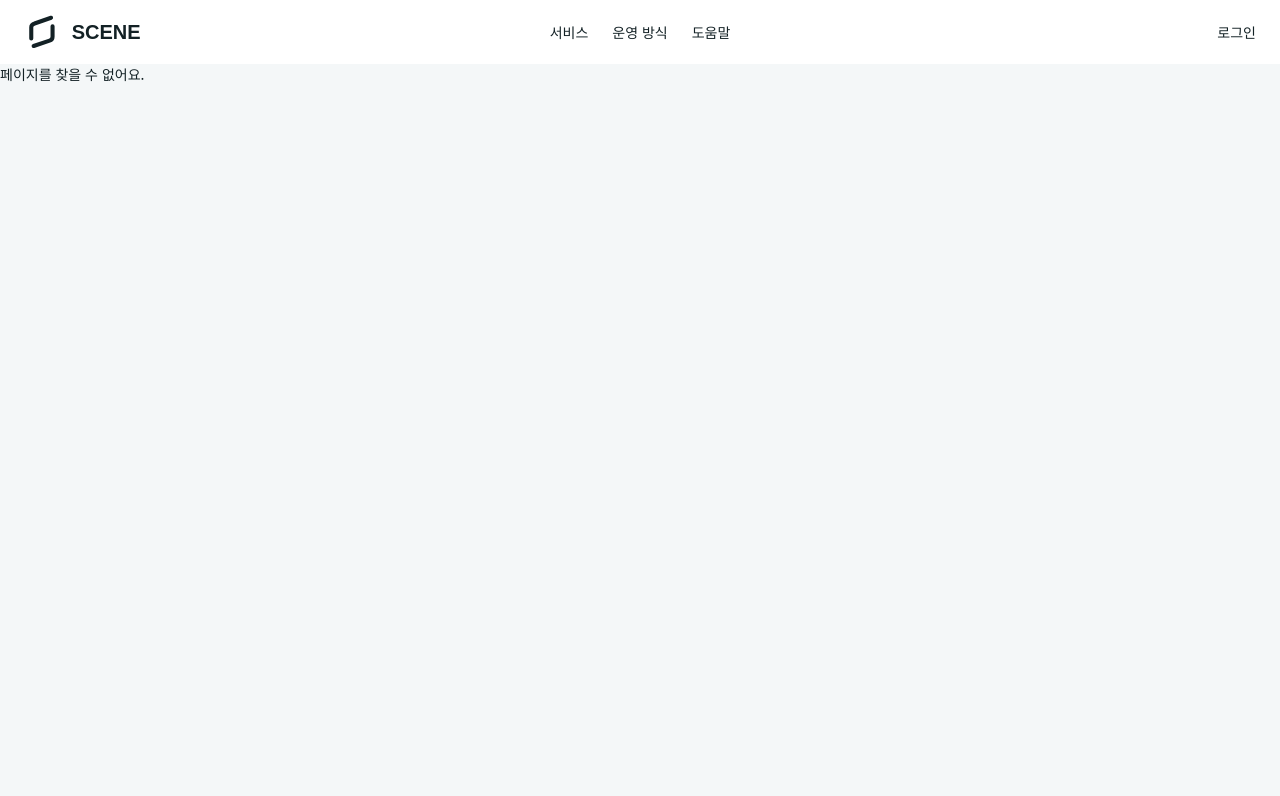
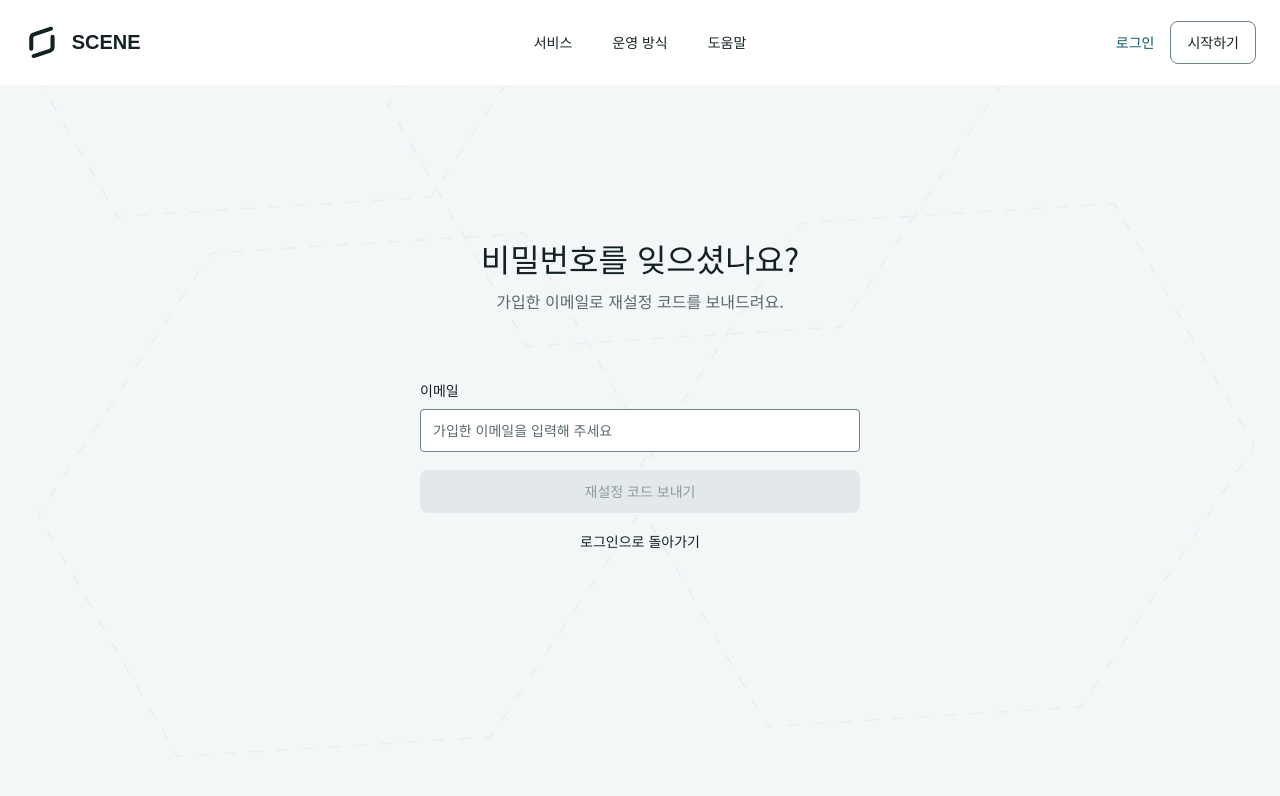
Before and after one commit to BeomhyunPark/SCENE, a React (Vite) app in the folder frontend/: page /forgot-password in a window 1280 px wide. Shown: the top 796 px of the page. Built offline with nearby package versions, Linux system fonts and the light colour scheme; a web font is replaced by a local one.

Commit message:
feat: add the public password recovery (#148)
Track: #147

```diff
--- a/frontend/src/App.tsx
+++ b/frontend/src/App.tsx
@@ -6,6 +6,7 @@ import { PublicHome } from "./components/PublicHome";
 import { PublicLogin } from "./components/PublicLogin";
 import { PublicSignup } from "./components/PublicSignup";
 import { PublicFindOrganization } from "./components/PublicFindOrganization";
+import { PublicForgotPassword } from "./components/PublicForgotPassword";
 import { PublicRegisterOrganization } from "./components/PublicRegisterOrganization";
 import { PublicVerifyEmail } from "./components/PublicVerifyEmail";
 
@@ -41,6 +42,7 @@ export function App() {
         <Route path="/verify-email" element={<PublicVerifyEmail />} />
         <Route path="/find-organization" element={<PublicFindOrganization />} />
         <Route path="/register-organization" element={<PublicRegisterOrganization />} />
+        <Route path="/forgot-password" element={<PublicForgotPassword />} />
         <Route path="*" element={<NotFound />} />
       </Routes>
     </QueryClientProvider>
--- /dev/null
+++ b/frontend/src/components/PublicForgotPassword.css
@@ -0,0 +1,180 @@
+.public-forgot {
+  position: relative;
+  min-height: calc(100vh - 85px);
+  overflow: hidden;
+  background: var(--color-bg-canvas);
+}
+
+.public-forgot__pattern {
+  position: absolute;
+  inset: 0;
+  pointer-events: none;
+}
+
+.public-forgot__hex {
+  position: absolute;
+  width: 563px;
+  height: 560px;
+  opacity: 0.85;
+  transform: translate(-50%, -50%) rotate(-30deg);
+}
+
+.public-forgot__hex--1 {
+  left: 291px;
+  top: -130px;
+}
+
+.public-forgot__hex--2 {
+  left: 701px;
+  top: 0;
+}
+
+.public-forgot__hex--3 {
+  left: 351px;
+  top: 410px;
+}
+
+.public-forgot__hex--4 {
+  left: 941px;
+  top: 380px;
+}
+
+.public-forgot__content {
+  position: relative;
+  z-index: 1;
+  display: flex;
+  flex-direction: column;
+  align-items: center;
+  box-sizing: border-box;
+  width: min(760px, calc(100% - 48px));
+  margin: 0 auto;
+  padding: 150px 0 80px;
+}
+
+.public-forgot__title {
+  margin: 0;
+  width: 100%;
+  color: var(--color-text-primary);
+  font-family: "Noto Sans KR", sans-serif;
+  font-size: 32px;
+  font-weight: 500;
+  line-height: normal;
+  letter-spacing: 0;
+  text-align: center;
+}
+
+.public-forgot__support {
+  margin: 8px 0 0;
+  width: 100%;
+  color: var(--color-text-tertiary);
+  font: var(--scene-body-l);
+  letter-spacing: 0;
+  text-align: center;
+}
+
+.public-forgot__form {
+  display: flex;
+  flex-direction: column;
+  gap: 18px;
+  width: 440px;
+  max-width: 100%;
+  margin-top: 67px;
+}
+
+.public-forgot__field {
+  display: flex;
+  flex-direction: column;
+  gap: 8px;
+}
+
+.public-forgot__label {
+  color: var(--color-text-primary);
+  font: var(--scene-body-m);
+  letter-spacing: 0;
+}
+
+.public-forgot__control {
+  box-sizing: border-box;
+  display: flex;
+  align-items: center;
+  width: 100%;
+  padding: 10px 12px;
+  border: 1px solid var(--color-border-control);
+  border-radius: 4px;
+  background: var(--color-bg-surface);
+}
+
+.public-forgot__control--invalid {
+  border-color: var(--color-danger-fg);
+}
+
+.public-forgot__control:has(:focus-visible) {
+  outline: 2px solid var(--color-focus-ring);
+  outline-offset: 2px;
+}
+
+.public-forgot__control input {
+  flex: 1;
+  min-width: 0;
+  margin: 0;
+  padding: 0;
+  border: 0;
+  background: transparent;
+  color: var(--color-text-primary);
+  font: var(--scene-body-m);
+  letter-spacing: 0;
+}
+
+.public-forgot__control input:focus {
+  outline: none;
+}
+
+.public-forgot__control input::placeholder {
+  color: var(--color-text-tertiary);
+  opacity: 1;
+}
+
+.public-forgot__error {
+  margin: 0;
+  color: var(--color-danger-fg);
+  font: var(--scene-body-s);
+  letter-spacing: 0;
+}
+
+.public-forgot__submit {
+  width: 100%;
+}
+
+.public-forgot__back {
+  color: var(--color-text-primary);
+  font: var(--scene-label-m);
+  letter-spacing: 0;
+  text-align: center;
+  text-decoration: none;
+}
+
+.public-forgot__back:focus {
+  outline: none;
+}
+
+.public-forgot__back:focus-visible {
+  outline: 2px solid var(--color-focus-ring);
+  outline-offset: 2px;
+}
+
+@media (max-width: 390px) {
+  .public-forgot__content {
+    width: 100%;
+    padding: 40px 24px 48px;
+  }
+
+  .public-forgot__form {
+    width: 100%;
+  }
+
+  .public-forgot__submit {
+    min-height: 48px;
+    padding: 10px 18px;
+    font: var(--scene-label-l);
+  }
+}
--- /dev/null
+++ b/frontend/src/components/PublicForgotPassword.tsx
@@ -0,0 +1,78 @@
+import { useState, type FormEvent } from "react";
+import { Link } from "react-router";
+import pattern from "../assets/p01-04-hex-pattern.png";
+import { PublicHeader } from "./PublicHeader";
+import { Button } from "./Button";
+import "./PublicForgotPassword.css";
+
+function isEmailAddress(value: string): boolean {
+  return /^[^\s@]+@[^\s@]+\.[^\s@]+$/.test(value);
+}
+
+export function PublicForgotPassword() {
+  const [email, setEmail] = useState("");
+  const emailValue = email.trim();
+  const emailInvalid = emailValue !== "" && !isEmailAddress(emailValue);
+  const ready = isEmailAddress(emailValue);
+
+  function hold(event: FormEvent<HTMLFormElement>) {
+    event.preventDefault();
+  }
+
+  return (
+    <>
+      <PublicHeader accountActions />
+      <main className="public-forgot">
+        <div className="public-forgot__pattern" aria-hidden="true">
+          <img className="public-forgot__hex public-forgot__hex--1" src={pattern} alt="" />
+          <img className="public-forgot__hex public-forgot__hex--2" src={pattern} alt="" />
+          <img className="public-forgot__hex public-forgot__hex--3" src={pattern} alt="" />
+          <img className="public-forgot__hex public-forgot__hex--4" src={pattern} alt="" />
+        </div>
+        <div className="public-forgot__content">
+          <h1 className="public-forgot__title">비밀번호를 잊으셨나요?</h1>
+          <p className="public-forgot__support">가입한 이메일로 재설정 코드를 보내드려요.</p>
+          <form className="public-forgot__form" onSubmit={hold}>
+            <div className="public-forgot__field">
+              <label className="public-forgot__label" htmlFor="forgot-email">
+                이메일
+              </label>
+              <span
+                className={`public-forgot__control${emailInvalid ? " public-forgot__control--invalid" : ""}`}
+              >
+                <input
+                  id="forgot-email"
+                  type="email"
+                  name="email"
+                  autoComplete="email"
+                  placeholder="가입한 이메일을 입력해 주세요"
+                  aria-invalid={emailInvalid || undefined}
+                  aria-describedby={emailInvalid ? "forgot-email-invalid" : undefined}
+                  value={email}
+                  onChange={(event) => setEmail(event.target.value)}
+                />
+              </span>
+              {emailInvalid ? (
+                <p id="forgot-email-invalid" className="public-forgot__error" role="alert">
+                  이메일 형식을 확인해 주세요.
+                </p>
+              ) : null}
+            </div>
+            <Button
+              type="submit"
+              variant="primary"
+              size={40}
+              className="public-forgot__submit"
+              disabled={!ready}
+            >
+              재설정 코드 보내기
+            </Button>
+            <Link className="public-forgot__back" to="/login">
+              로그인으로 돌아가기
+            </Link>
+          </form>
+        </div>
+      </main>
+    </>
+  );
+}
--- a/frontend/src/components/PublicLogin.css
+++ b/frontend/src/components/PublicLogin.css
@@ -205,6 +205,16 @@
   color: var(--color-text-primary);
   font: var(--scene-label-m);
   letter-spacing: 0;
+  text-decoration: none;
+}
+
+.public-login__recover:focus {
+  outline: none;
+}
+
+.public-login__recover:focus-visible {
+  outline: 2px solid var(--color-focus-ring);
+  outline-offset: 2px;
 }
 
 .public-login__submit {
--- a/frontend/src/components/PublicLogin.tsx
+++ b/frontend/src/components/PublicLogin.tsx
@@ -80,7 +80,9 @@ export function PublicLogin() {
                 />
                 로그인 유지
               </label>
-              <span className="public-login__recover">비밀번호 찾기</span>
+              <Link className="public-login__recover" to="/forgot-password">
+                비밀번호 찾기
+              </Link>
             </div>
             <Button type="submit" variant="primary" size={40} className="public-login__submit">
               로그인
```
Also changed, not shown: 1 other file (tests, documents, lock files or other folders).
